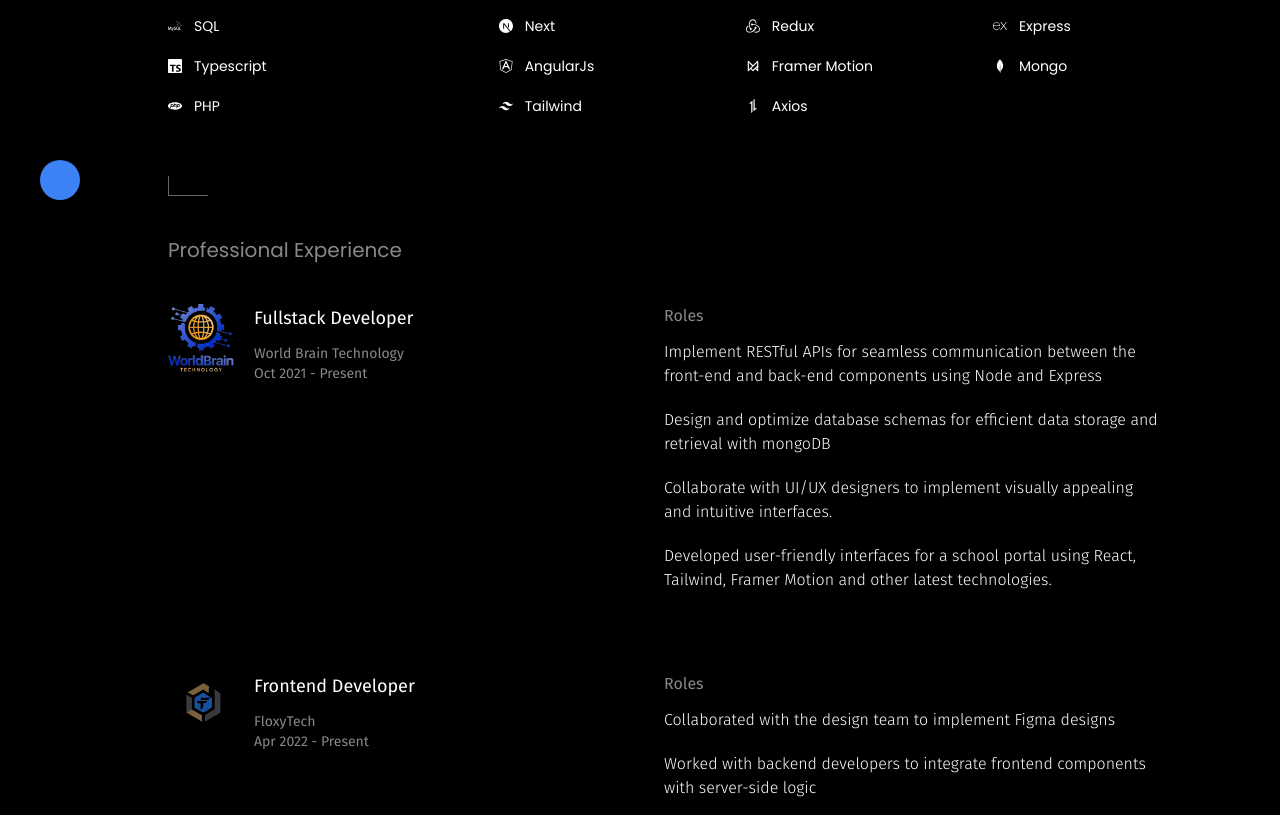
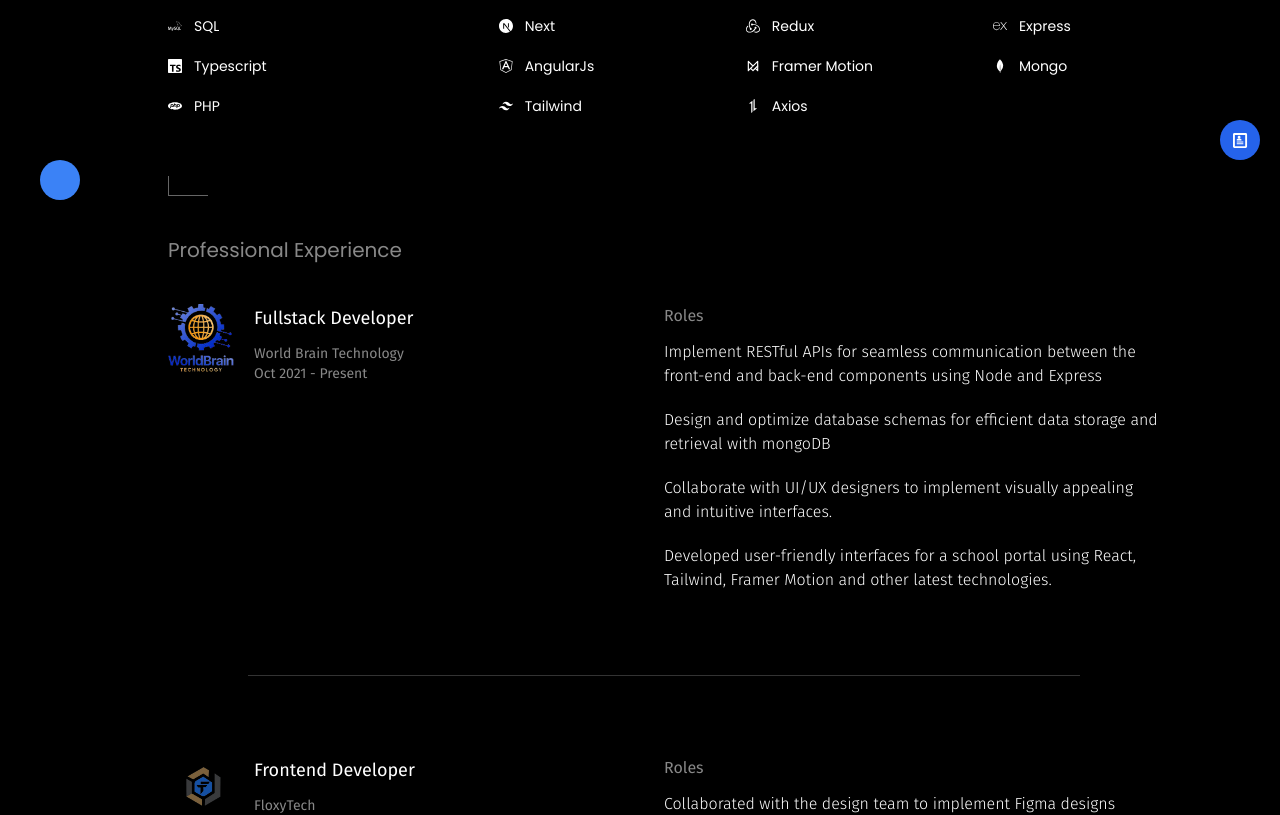
Before and after one commit to nsudekenechi/portfolio, a React (Vite) app in the folder frontend/: page /skills in a window 1280 px wide. Shown: the part 560-1375 px from the top of the page. Built offline with nearby package versions, Linux system fonts and the light colour scheme.

Commit message:
Finished Desktop for Skills

```diff
--- a/frontend/src/pages/HomeContainer.jsx
+++ b/frontend/src/pages/HomeContainer.jsx
@@ -1,10 +1,11 @@
 import React, { useContext, useEffect, useState } from 'react'
-import { NavLink, Outlet } from "react-router-dom"
+import { Link, NavLink, Outlet } from "react-router-dom"
 import { SiCodecov } from "react-icons/si";
 import { TbBulb } from "react-icons/tb";
 import { MdOutlineCode } from "react-icons/md";
 import { BiCategory } from "react-icons/bi";
 import { RiHomeLine } from "react-icons/ri";
+import { ImProfile } from "react-icons/im";
 
 export const HomeContainer = () => {
 
@@ -29,6 +30,7 @@ export const HomeContainer = () => {
     }
 
   ])
+  const [cv, setCv] = useState(false);
 
   const handleShowLinks = (to) => {
     let newLinks = [...links].map(link => ({ ...link, isHovered: link.to == to ? true : false }));
@@ -71,6 +73,10 @@ export const HomeContainer = () => {
       <div className='p-5 md:col-span-9 md:p-10 font-[poppins]'>
         <Outlet />
       </div>
+      <a className='fixed w-[40px] h-[40px] bg-blue-600 top-[85%] right-5 rounded-full flex justify-center items-center download text-white hover:w-[100px]  hover: duration-700 hover:shadow-inputShadow' download={""} href={"./cv.pdf"} onMouseOver={() => setCv(true)} onMouseOut={() => setCv(false)}>
+        {!cv ? <ImProfile size={15} /> : <span className={`text-nowrap text-xs duration-1000 ${cv ? "opacity-100" : "opacity-0"}`}>Download Cv</span>}
+
+      </a>
     </div>
   )
 }
--- a/frontend/src/pages/Skills.jsx
+++ b/frontend/src/pages/Skills.jsx
@@ -193,8 +193,8 @@ export const Skills = () => {
                                 </div>
                             </div>
 
-                            <div className='pb-20 px-20'>
-
+                            <div className='py-20 px-20'>
+                                <div className='h-1 border-b border-b-[#333]'></div>
                             </div>
                         </div>
                     ))
```
Also changed, not shown: 1 other file (tests, documents, lock files or other folders).
